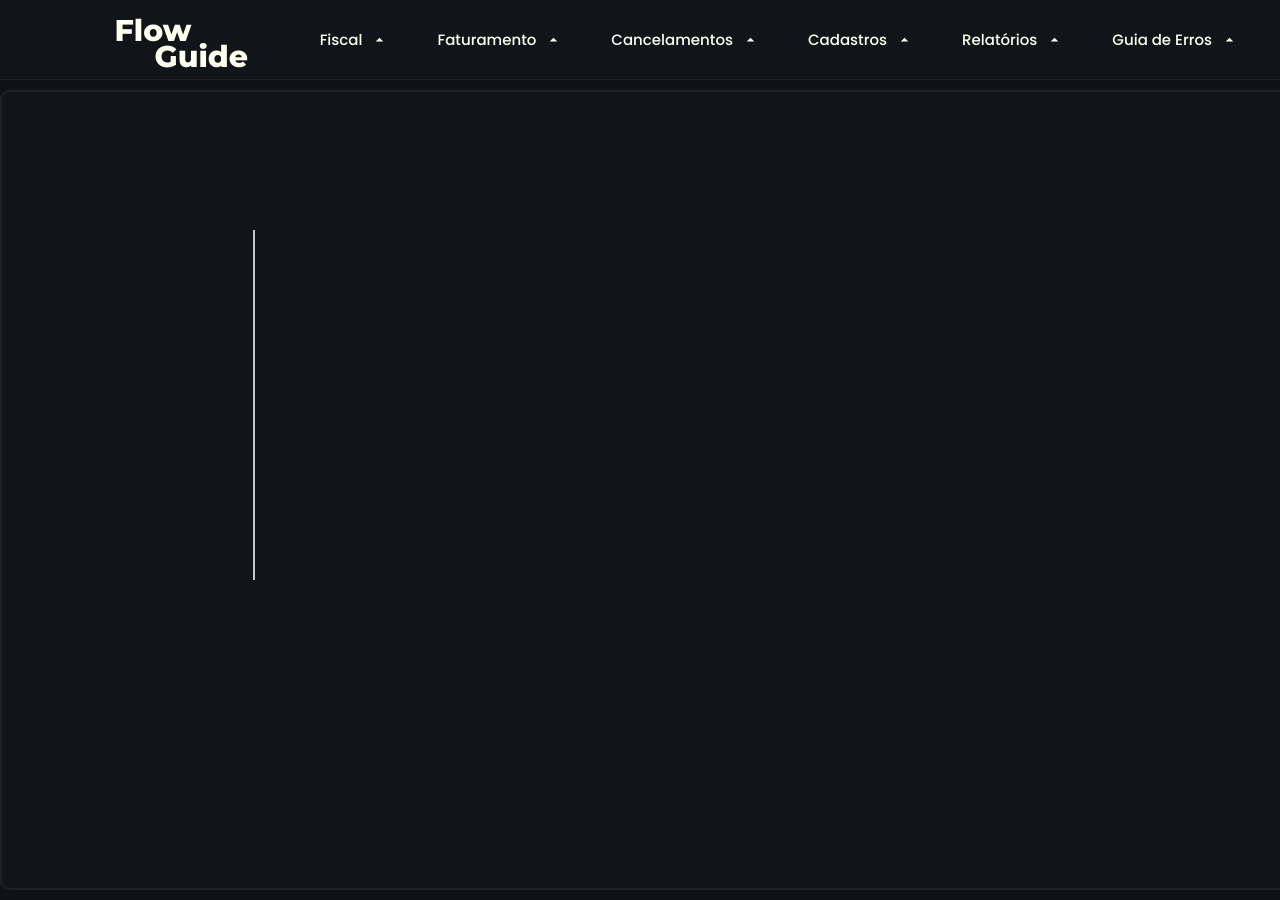
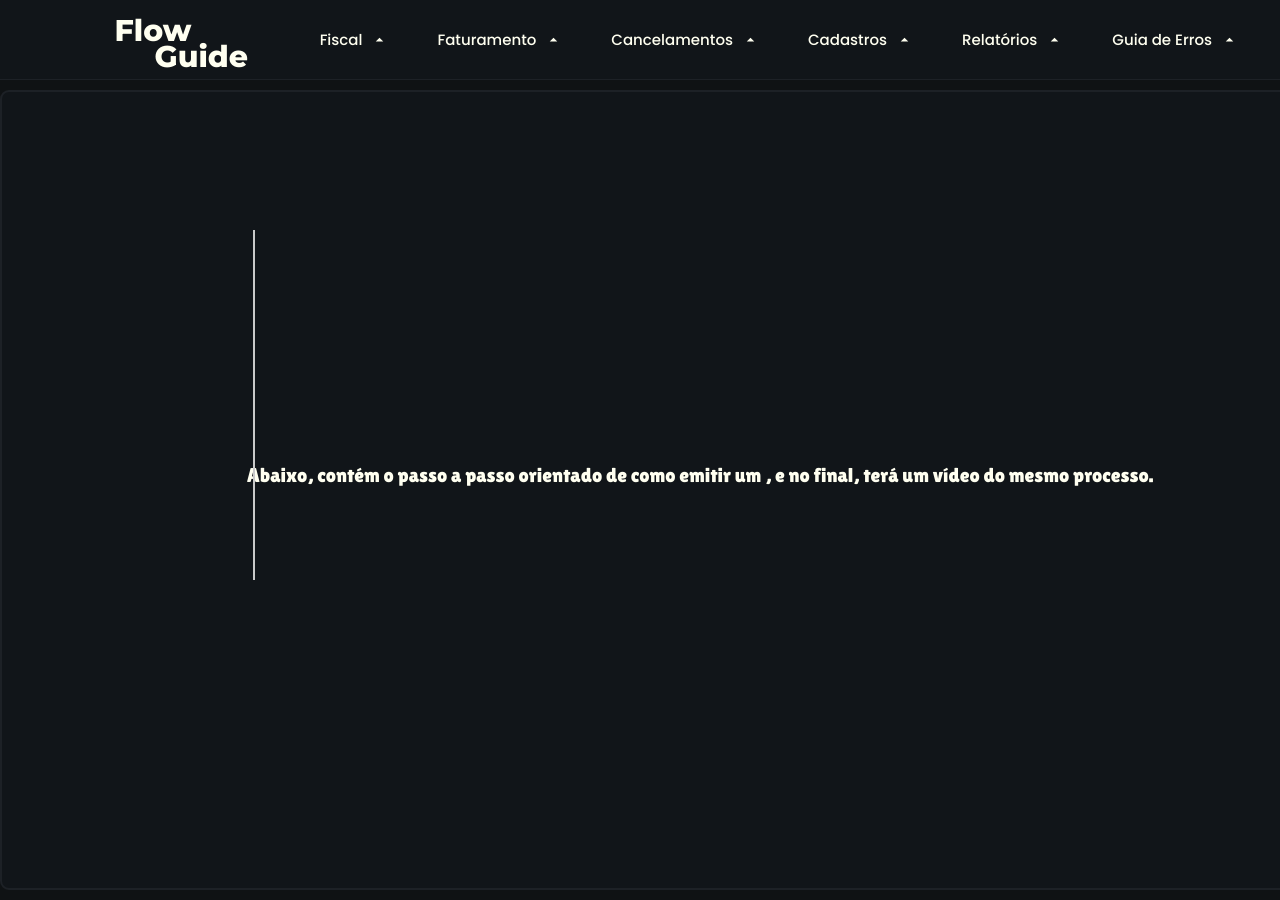
Before and after one commit to 1freelipe/flow-guide, a React (Create React App) app: page /guia in a window 1280 px wide. Shown: the top 900 px of the page. Built offline with nearby package versions, Linux system fonts and the light colour scheme; a web font is replaced by a local one.

Commit message:
homepage iniciada com as instruções que cada uma das operações irá fazer

```diff
--- a/src/components/Sidebar/Sidebar.jsx
+++ b/src/components/Sidebar/Sidebar.jsx
@@ -11,7 +11,6 @@ export default function Sidebar() {
   const module = database[modulo];
   const categorieAct = module?.categories.find((cat) => cat.id === categoria);
   const operations = categorieAct?.operations || [];
-  // const suboperations = operations?.suboperations || [];
 
   return (
     <side.Containerside>
--- a/src/pages/unicPage/styled.jsx
+++ b/src/pages/unicPage/styled.jsx
@@ -7,8 +7,52 @@ export const Container = styled.section`
   display: flex;
   align-items: center;
   justify-content: center;
-  /* margin-left: 260px; */
+  flex-direction: column;
   margin: 0 auto;
   border: 2px solid #1d2126;
   border-radius: 9px;
+  gap: 30px;
 `;
+
+export const WrapperTitle = styled.div`
+  display: flex;
+  align-items: center;
+  justify-content: center;
+  flex-direction: column;
+  width: 100%;
+  margin: 0 auto;
+  height: 250px;
+`;
+
+export const Title = styled.h1`
+  font-family: 'Kanit', sans-serif;
+  font-weight: 700;
+  font-style: normal;
+  font-size: 40px;
+  color: #fffff0;
+`;
+
+export const SubTitle = styled.h2`
+  font-family: 'Lilita One', sans-serif;
+  font-weight: 400;
+  font-style: normal;
+  color: #fffff0;
+  font-size: 20px;
+  text-align: center;
+`;
+
+export const WrapperContent = styled.div`
+  display: flex;
+  align-items: flex-start;
+  justify-content: flex-start;
+  flex-direction: column;
+  gap: 20px;
+  width: 95%;
+`;
+
+export const MiniTitle = styled.h3`
+  font-family: 'Poppins', sans-serif;
+  font-weight: 300;
+  font-style: normal;
+  color: #fffff0;
+`;
--- a/src/pages/unicPage/unicPage.jsx
+++ b/src/pages/unicPage/unicPage.jsx
@@ -1,13 +1,45 @@
+import { useParams } from 'react-router';
+
 import * as home from './styled';
 import Navbar from '../../components/Navbar/Navbar';
 import Sidebar from '../../components/Sidebar/Sidebar';
+import database from '../../utils/database';
 
 export default function Unicpage() {
+  const { modulo, categoria, operacao, suboperacao } = useParams();
+
+  const module = database[modulo];
+  const categorieAct = module?.categories?.find((cat) => cat.id === categoria);
+  const operationsAct = categorieAct?.operations?.find(
+    (op) => op.id === operacao,
+  );
+  const subOperationsAct = operationsAct?.suboperations?.find(
+    (sub) => sub.id === suboperacao,
+  );
+
   return (
     <>
       <Navbar />
       <Sidebar />
-      <home.Container />
+      <home.Container>
+        <home.WrapperTitle>
+          <home.Title>
+            {subOperationsAct
+              ? `${operationsAct?.title} - ${subOperationsAct?.title}`
+              : operationsAct?.title}
+          </home.Title>
+
+          <home.SubTitle>
+            Abaixo, contém o passo a passo orientado de como emitir um{' '}
+            {operationsAct?.title}, e no final, terá um vídeo do mesmo
+            processo.{' '}
+          </home.SubTitle>
+        </home.WrapperTitle>
+
+        <home.WrapperContent>
+          <home.MiniTitle></home.MiniTitle>
+        </home.WrapperContent>
+      </home.Container>
     </>
   );
 }
```
